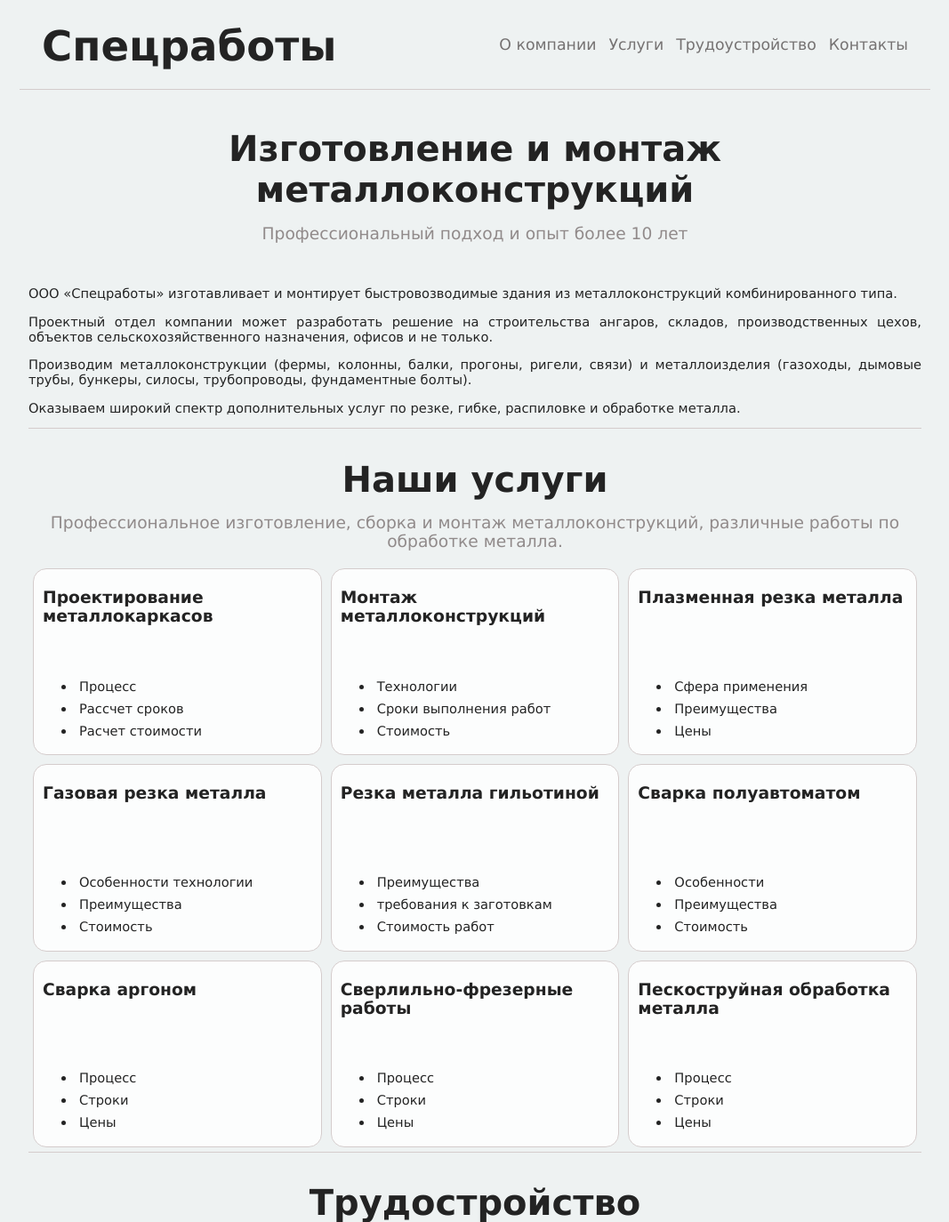
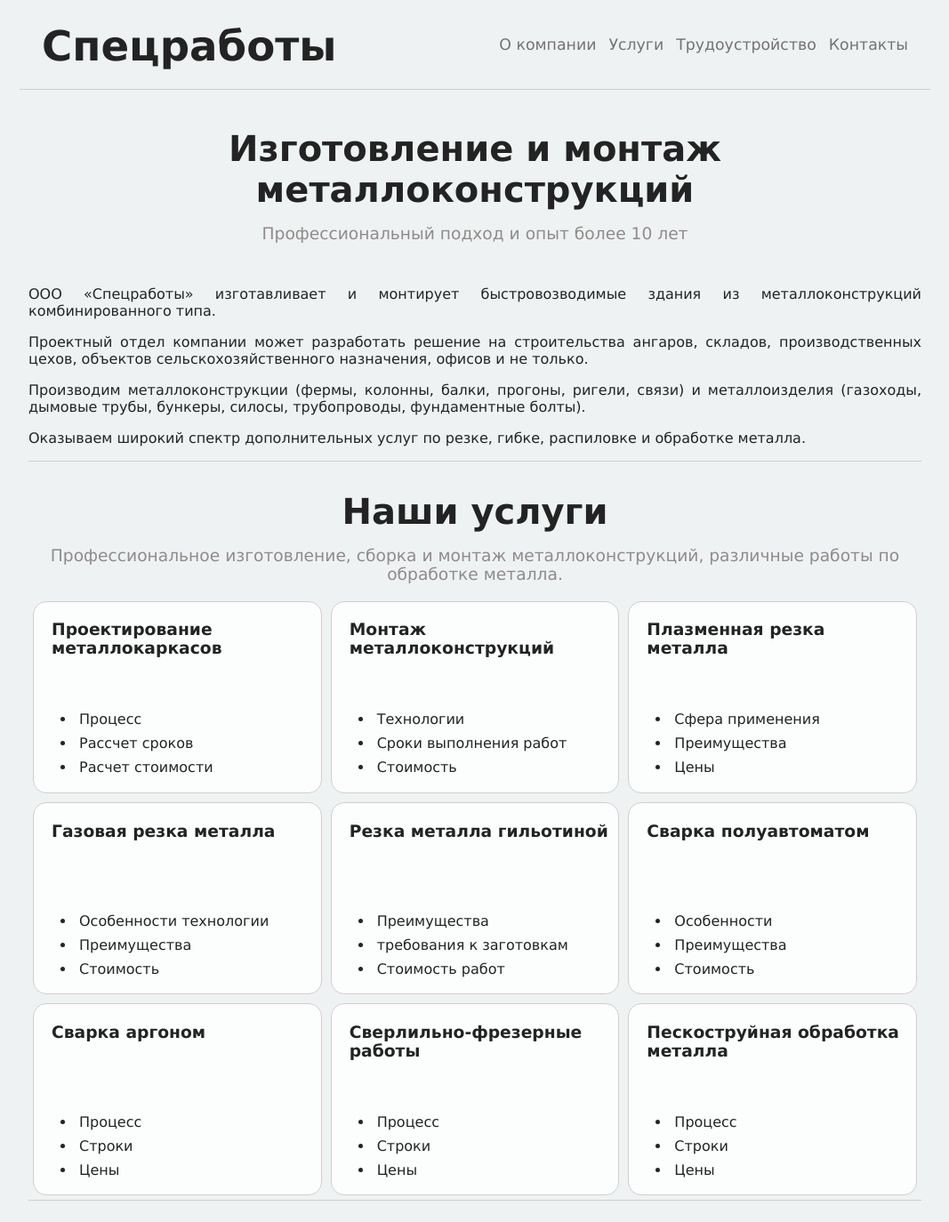
Before and after one commit to Furiwarius/business_card_website, a Flask app: page / in a window 1280 px wide. Shown: the top 1374 px of the page at 89% size, without its empty margins (106-1173 px from the left). Run offline with Flask 3, Linux system fonts and the light colour scheme; parts of the project's set-up code (start-up, migrations or seed data) failed here and were passed over.

Commit message:
fix: increased text font

```diff
--- a/app/static/css/page_style.css
+++ b/app/static/css/page_style.css
@@ -43,10 +43,10 @@
     text-align: justify;
     font-weight: 300;
     @media (width>800px) {
-      font-size: 11pt;
+      font-size: 12pt;
     };
     @media (width<800px) {
-      font-size: 10pt;
+      font-size: 11pt;
     }
   }
 
@@ -56,10 +56,10 @@
   font-family:'Verdana', sans-serif;
   padding: 4px;
   @media (width>800px) {
-    font-size: 11pt;
+    font-size: 12pt;
   };
   @media (width<800px) {
-    font-size: 10pt;
+    font-size: 11pt;
   }
 }
 
--- a/app/static/css/services.css
+++ b/app/static/css/services.css
@@ -30,7 +30,7 @@
     padding-bottom: 2px;
     padding-top: 2px;
     padding-right: 7px;
-    padding-left: 10px;
+    padding-left: 20px;
     border-top-left-radius: 15px;
     border-top-right-radius: 15px;
     text-align: left;
```
